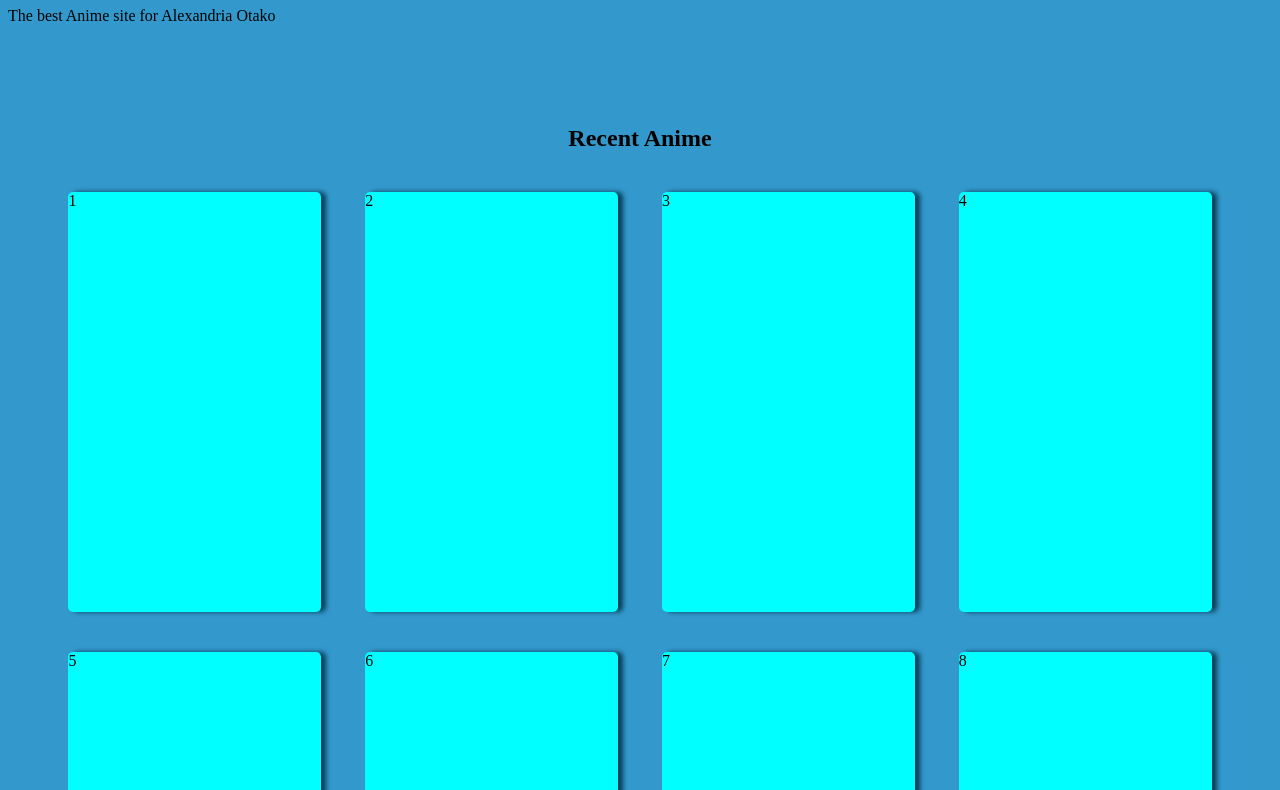
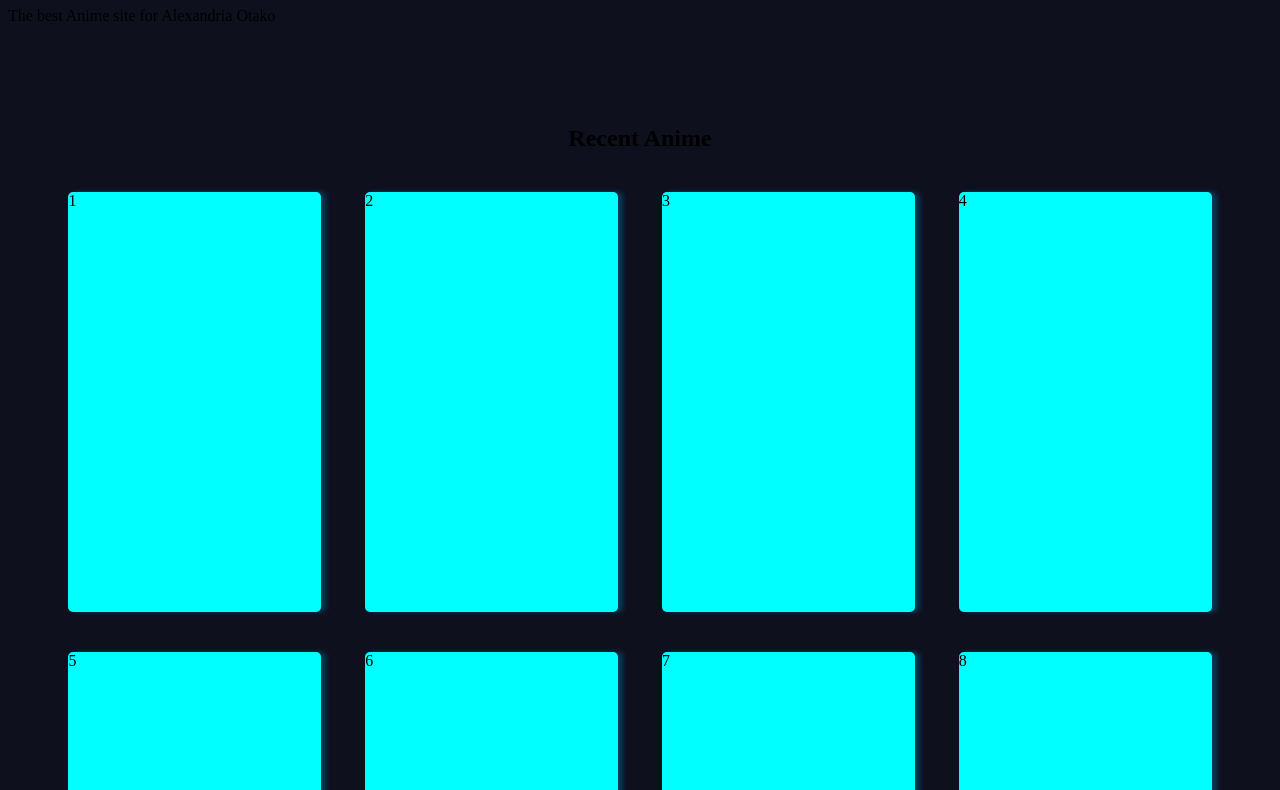
Before and after one commit to Khaledsuliman141/Alex-Anime, a plain HTML site: page index.html in a window 1280 px wide. Shown: the part 107-897 px from the top of the page. Drawn offline with Linux system fonts and the light colour scheme.

Commit message:
change background

```diff
--- a/Css/style.css
+++ b/Css/style.css
@@ -1,7 +1,7 @@
 /* my rules */
 
 body {
-    background: #3399cc;
+    background: #0f101e;
     box-sizing: border-box;
 }
 
```
